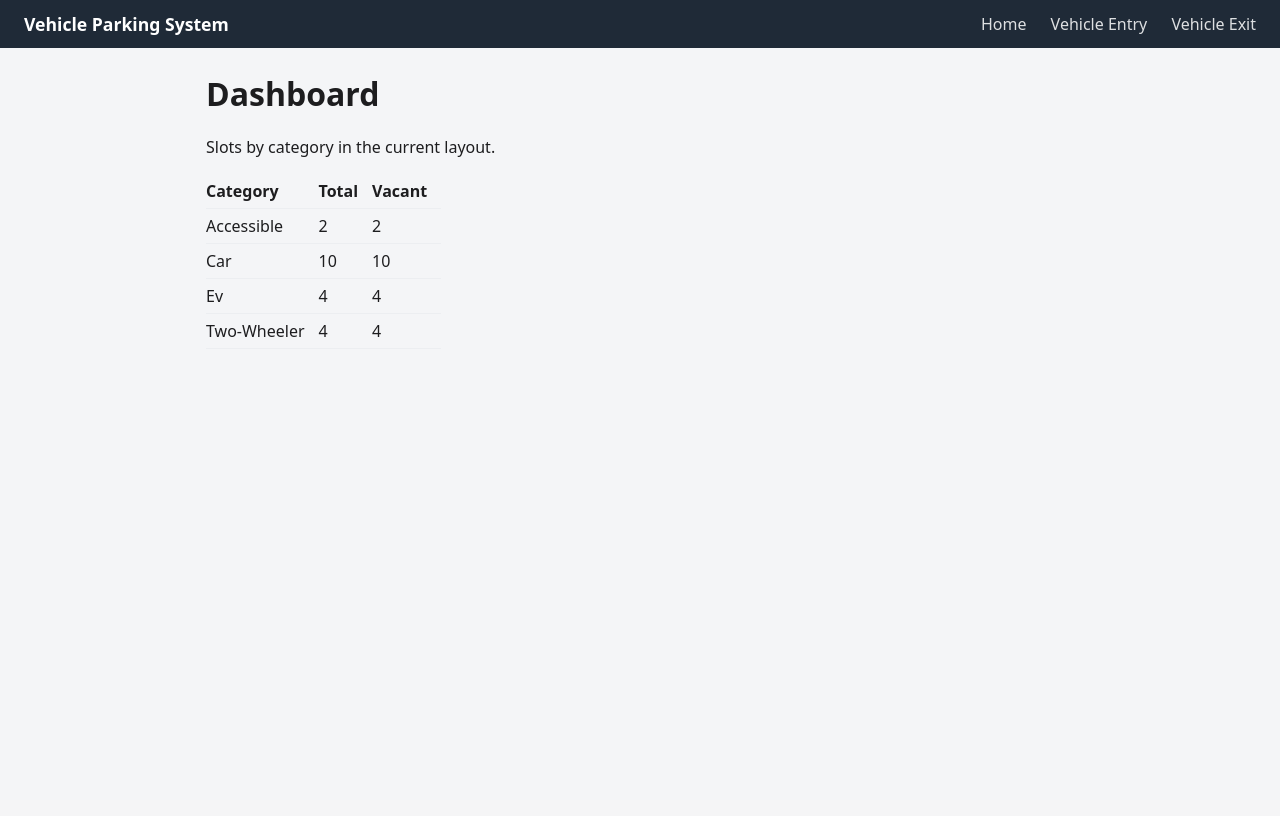
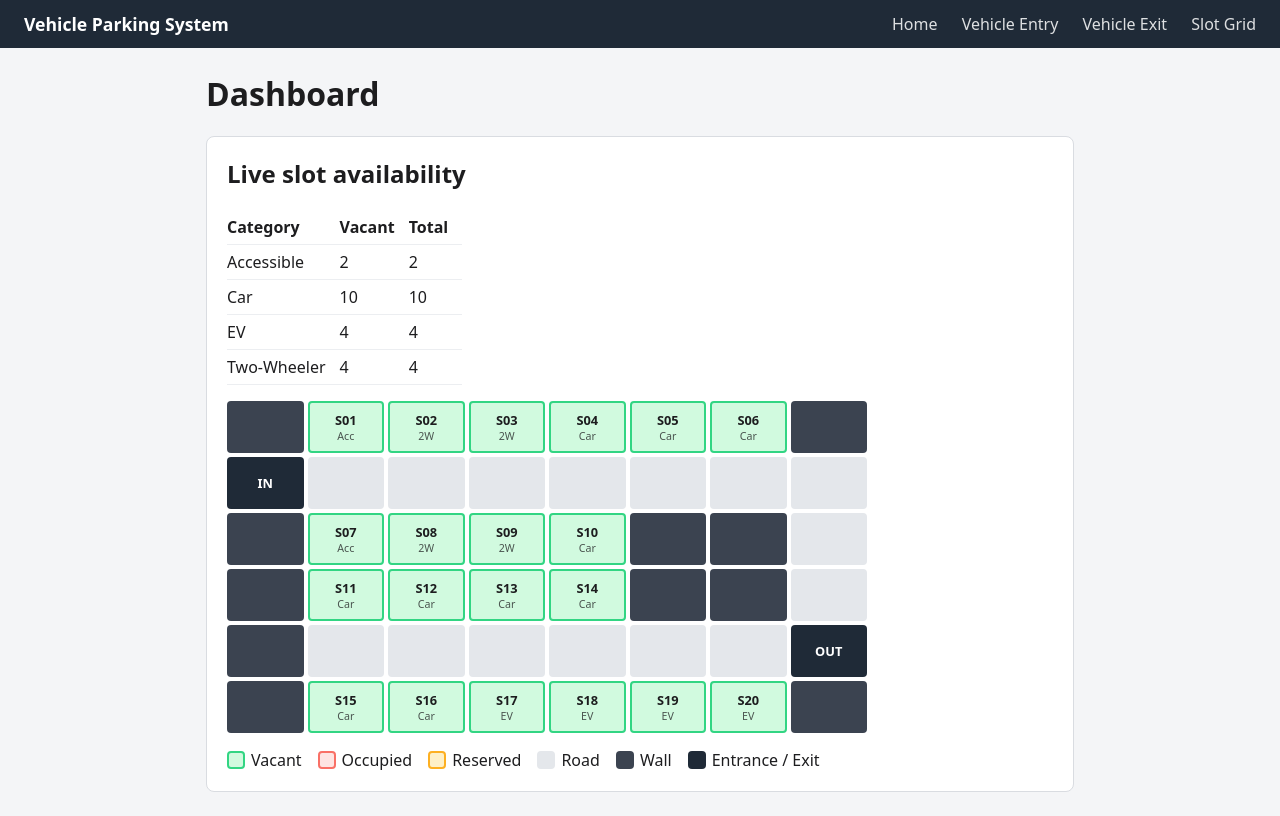
Before and after one commit to Software-Engineerining-Mini-Project/Vehicle-Parking-System, a Flask app: page / in a window 1280 px wide. Before the commit the page ends 337 px from the top, so only its background shows below. Run offline with Flask 3, Linux system fonts and the light colour scheme; data comes from the database, SQL or seed files in the repository.

Commit message:
Add slot categories and live slot grid

```diff
--- a/vps/__init__.py
+++ b/vps/__init__.py
@@ -3,7 +3,7 @@ import os
 
 from flask import Flask, render_template
 
-from . import db, parking
+from . import db, parking, slots
 
 
 def create_app(test_config=None):
@@ -18,14 +18,10 @@ def create_app(test_config=None):
     os.makedirs(app.instance_path, exist_ok=True)
     db.init_app(app)
     app.register_blueprint(parking.bp)
+    app.register_blueprint(slots.bp)
 
     @app.route("/")
     def index():
-        rows = db.get_db().execute(
-            "SELECT category, COUNT(*) AS total,"
-            " SUM(status = 'VACANT') AS vacant"
-            " FROM slots GROUP BY category ORDER BY category"
-        ).fetchall()
-        return render_template("index.html", rows=rows)
+        return render_template("index.html")
 
     return app
--- /dev/null
+++ b/vps/slots.py
@@ -0,0 +1,78 @@
+"""Slot categories, live slot grid and vacant counts (REQ-SLOT-01 to 03)."""
+from flask import Blueprint, jsonify, render_template, request
+
+from .db import get_db
+from .grid import load_grid
+
+bp = Blueprint("slots", __name__)
+
+CATEGORY_LABELS = {
+    "TWO_WHEELER": "Two-Wheeler",
+    "CAR": "Car",
+    "ACCESSIBLE": "Accessible",
+    "EV": "EV",
+}
+STATUSES = ("VACANT", "OCCUPIED", "RESERVED")
+
+
+def slot_summary(db, category=None, status=None):
+    """Every slot, the vacant count per category, and the grid with each slot's status."""
+    slots = [dict(r) for r in db.execute(
+        "SELECT slot_id, category, status FROM slots ORDER BY slot_id")]
+    by_id = {s["slot_id"]: s for s in slots}
+
+    counts = {key: {"label": label, "total": 0, "vacant": 0}
+              for key, label in CATEGORY_LABELS.items()}
+    for s in slots:
+        counts[s["category"]]["total"] += 1
+        counts[s["category"]]["vacant"] += s["status"] == "VACANT"
+
+    grid = []
+    for row in load_grid(db):
+        cells = []
+        for kind, slot_id in row:
+            cell = {"type": kind}
+            if slot_id:
+                cell.update(by_id[slot_id])
+            cells.append(cell)
+        grid.append(cells)
+
+    if category:
+        slots = [s for s in slots if s["category"] == category.upper()]
+    if status:
+        slots = [s for s in slots if s["status"] == status.upper()]
+    return {"slots": slots, "counts": counts, "grid": grid}
+
+
+def set_reserved(db, slot_id, reserved):
+    """Reserve a vacant slot or release a reserved one. Returns (body, http_status)."""
+    slot = db.execute("SELECT status FROM slots WHERE slot_id = ?", (slot_id,)).fetchone()
+    if slot is None:
+        return {"error": "SLOT_NOT_FOUND", "message": f"No slot {slot_id}."}, 404
+    old, new = ("VACANT", "RESERVED") if reserved else ("RESERVED", "VACANT")
+    changed = db.execute(
+        "UPDATE slots SET status = ? WHERE slot_id = ? AND status = ?", (new, slot_id, old)
+    ).rowcount
+    db.commit()
+    if not changed:
+        return {"error": "SLOT_NOT_" + old,
+                "message": f"{slot_id} is {slot['status'].lower()}, not {old.lower()}."}, 409
+    return {"slot_id": slot_id, "status": new}, 200
+
+
+@bp.get("/api/slots")
+def api_slots():
+    return jsonify(slot_summary(get_db(), request.args.get("category"),
+                                request.args.get("status")))
+
+
+@bp.post("/api/slots/<slot_id>/reserve")
+def api_reserve(slot_id):
+    data = request.get_json(silent=True) or {}
+    body, status = set_reserved(get_db(), slot_id.upper(), bool(data.get("reserved", True)))
+    return jsonify(body), status
+
+
+@bp.get("/slots")
+def slots_page():
+    return render_template("slots.html")
--- /dev/null
+++ b/vps/static/grid.js
@@ -0,0 +1,78 @@
+// Live slot grid: polls /api/slots every 500 ms so a status change shows within 1 s (REQ-SLOT-01).
+(function () {
+    "use strict";
+
+    var SHORT = { TWO_WHEELER: "2W", CAR: "Car", ACCESSIBLE: "Acc", EV: "EV" };
+    var panels = document.querySelectorAll("[data-slot-panel]");
+    if (!panels.length) {
+        return;
+    }
+
+    function el(tag, className, text) {
+        var node = document.createElement(tag);
+        if (className) {
+            node.className = className;
+        }
+        if (text !== undefined) {
+            node.textContent = text;
+        }
+        return node;
+    }
+
+    function renderCounts(box, counts) {
+        var table = el("table");
+        var head = el("tr");
+        ["Category", "Vacant", "Total"].forEach(function (h) { head.appendChild(el("th", "", h)); });
+        table.appendChild(head);
+        Object.keys(counts).forEach(function (key) {
+            var row = el("tr");
+            row.appendChild(el("td", "", counts[key].label));
+            row.appendChild(el("td", counts[key].vacant ? "" : "full", String(counts[key].vacant)));
+            row.appendChild(el("td", "", String(counts[key].total)));
+            table.appendChild(row);
+        });
+        box.replaceChildren(table);
+    }
+
+    function renderGrid(box, grid, highlight) {
+        box.style.gridTemplateColumns = "repeat(" + grid[0].length + ", 1fr)";
+        var cells = [];
+        grid.forEach(function (row) {
+            row.forEach(function (cell) {
+                var node;
+                if (cell.type === "SLOT") {
+                    node = el("div", "cell slot " + cell.status);
+                    if (cell.slot_id === highlight) {
+                        node.className += " assigned";
+                    }
+                    node.appendChild(el("strong", "", cell.slot_id));
+                    node.appendChild(el("small", "", SHORT[cell.category]));
+                    node.title = cell.slot_id + " - " + cell.category + " - " + cell.status;
+                } else {
+                    node = el("div", "cell " + cell.type,
+                              cell.type === "ENTRANCE" ? "IN" : cell.type === "EXIT" ? "OUT" : "");
+                }
+                cells.push(node);
+            });
+        });
+        box.replaceChildren.apply(box, cells);
+    }
+
+    function refresh(panel) {
+        fetch(panel.dataset.url, { cache: "no-store", credentials: "same-origin" })
+            .then(function (response) { return response.ok ? response.json() : null; })
+            .then(function (data) {
+                if (!data) {
+                    return;
+                }
+                renderCounts(panel.querySelector("[data-counts]"), data.counts);
+                renderGrid(panel.querySelector("[data-grid]"), data.grid, panel.dataset.highlight);
+            })
+            .catch(function () { /* keep the last good view if a request fails */ });
+    }
+
+    panels.forEach(function (panel) {
+        refresh(panel);
+        setInterval(function () { refresh(panel); }, 500);
+    });
+}());
--- a/vps/static/style.css
+++ b/vps/static/style.css
@@ -60,3 +60,34 @@ th, td { text-align: left; padding: 6px 14px 6px 0; border-bottom: 1px solid #ec
 .ticket h2 { margin-top: 0; }
 .qr { width: 160px; height: 160px; }
 .gate { font-weight: 700; color: #067647; }
+
+/* ---------- live slot grid ---------- */
+.slot-panel h2 { margin-top: 0; }
+.slot-counts table { margin-bottom: 16px; }
+.slot-counts .full { color: #b42318; font-weight: 700; }
+
+.slot-grid { display: grid; gap: 4px; max-width: 640px; }
+
+.cell {
+    min-height: 52px;
+    border-radius: 4px;
+    display: flex;
+    flex-direction: column;
+    align-items: center;
+    justify-content: center;
+    font-size: 0.8rem;
+}
+
+.cell.WALL { background: #3b4350; }
+.cell.ROAD { background: #e4e7eb; }
+.cell.ENTRANCE, .cell.EXIT { background: #1f2a37; color: #fff; font-weight: 700; }
+.cell.slot { border: 2px solid transparent; }
+.cell.slot.VACANT { background: #d1fadf; border-color: #32d583; }
+.cell.slot.OCCUPIED { background: #fee4e2; border-color: #f97066; }
+.cell.slot.RESERVED { background: #fef0c7; border-color: #fdb022; }
+.cell.slot.assigned { outline: 3px solid #1f2a37; outline-offset: 1px; }
+.cell small { opacity: 0.75; }
+
+.legend { list-style: none; display: flex; flex-wrap: wrap; gap: 16px; padding: 0; margin: 16px 0 0; }
+.legend li { display: flex; align-items: center; gap: 6px; }
+.legend .cell { width: 18px; min-height: 18px; display: inline-block; }
--- /dev/null
+++ b/vps/templates/_slot_panel.html
@@ -0,0 +1,16 @@
+{# Live vacant counts and slot grid. Filled in and refreshed every 500 ms by grid.js. #}
+<section class="card slot-panel" data-slot-panel data-url="{{ url_for('slots.api_slots') }}"
+         {% if highlight %}data-highlight="{{ highlight }}"{% endif %}>
+    <h2>Live slot availability</h2>
+    <div class="slot-counts" data-counts><p>Loading...</p></div>
+    <div class="slot-grid" data-grid aria-label="Facility slot grid"></div>
+    <ul class="legend">
+        <li><span class="cell slot VACANT"></span> Vacant</li>
+        <li><span class="cell slot OCCUPIED"></span> Occupied</li>
+        <li><span class="cell slot RESERVED"></span> Reserved</li>
+        <li><span class="cell ROAD"></span> Road</li>
+        <li><span class="cell WALL"></span> Wall</li>
+        <li><span class="cell ENTRANCE"></span> Entrance / Exit</li>
+    </ul>
+</section>
+<script src="{{ url_for('static', filename='grid.js') }}"></script>
--- a/vps/templates/base.html
+++ b/vps/templates/base.html
@@ -13,6 +13,7 @@
             <a href="{{ url_for('index') }}">Home</a>
             <a href="{{ url_for('parking.entry_page') }}">Vehicle Entry</a>
             <a href="{{ url_for('parking.exit_page') }}">Vehicle Exit</a>
+            <a href="{{ url_for('slots.slots_page') }}">Slot Grid</a>
         </nav>
     </header>
     <main>
--- a/vps/templates/entry.html
+++ b/vps/templates/entry.html
@@ -37,4 +37,6 @@
     <img class="qr" src="{{ url_for('parking.ticket_qr', ticket_id=ticket.ticket_id) }}" alt="QR code for ticket {{ ticket.ticket_id }}">
 </section>
 {% endif %}
+
+{% with highlight = ticket.slot_id if ticket else None %}{% include "_slot_panel.html" %}{% endwith %}
 {% endblock %}
--- a/vps/templates/index.html
+++ b/vps/templates/index.html
@@ -1,11 +1,5 @@
 {% extends "base.html" %}
 {% block content %}
 <h1>Dashboard</h1>
-<p>Slots by category in the current layout.</p>
-<table>
-    <tr><th>Category</th><th>Total</th><th>Vacant</th></tr>
-    {% for row in rows %}
-    <tr><td>{{ row.category.replace('_', '-').title() }}</td><td>{{ row.total }}</td><td>{{ row.vacant }}</td></tr>
-    {% endfor %}
-</table>
+{% include "_slot_panel.html" %}
 {% endblock %}
```
Also changed, not shown: tests/test_slots.py (added, +88 -0 lines), vps/templates/slots.html (added, +7 -0 lines).
